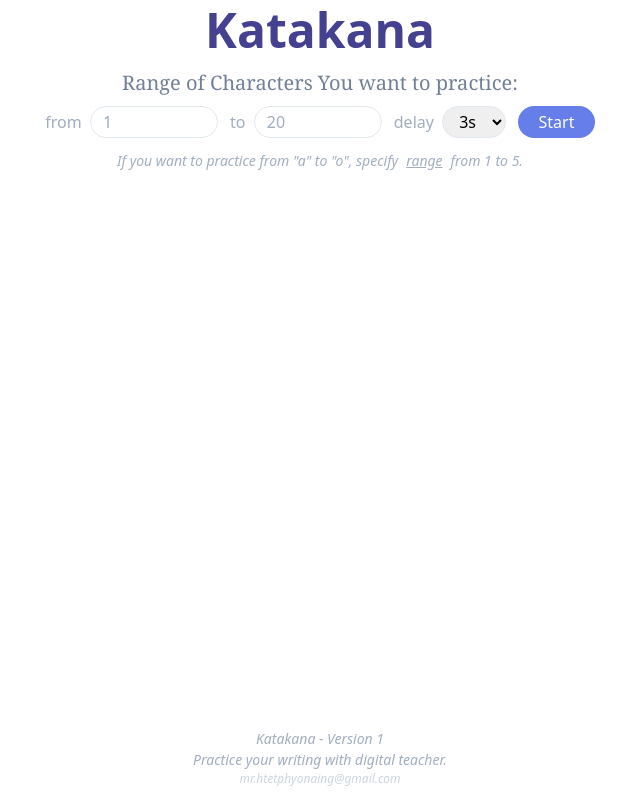
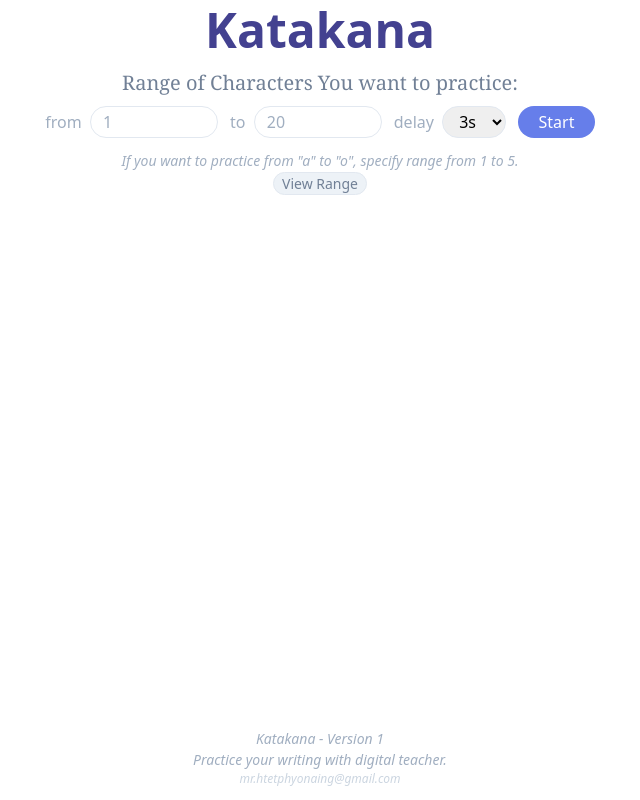
Before and after one commit to mrhpn/react--japanese-katakana-random-chars, a React (Create React App) app: page / in a window 1280 px wide. Shown: the whole page, without its empty margins (320-960 px from the left). Built offline with nearby package versions, Linux system fonts and the light colour scheme.

Commit message:
updated UI

```diff
--- a/src/App.js
+++ b/src/App.js
@@ -87,23 +87,24 @@ function App() {
               className="bg-indigo-500 text-white py-1 px-1 mt-2 md:mt-0 md:px-3 rounded-full hover:bg-indigo-700 cursor-pointer focus:shadow-outline focus:outline-none"
             />
             <span className="block text-gray-500 italic text-xs md:text-sm mt-3">
-              If you want to practice from "a" to "o", specify
-              <a
+              If you want to practice from "a" to "o", specify range from 1 to
+              5.
+            </span>
+            <button
               onClick={() => handleShowCharactersBtn()}
               title="Click to see range"
-                className="text-sm px-2 text-gray-500 cursor-pointer underline focus:shadow-outline focus:outline-none"
+              className="text-sm px-2 text-gray-600 cursor-pointer border bg-gray-200 rounded-full focus:shadow-outline focus:outline-none"
             >
-                range
-              </a>
-              from 1 to 5.
-            </span>
+              View Range
+            </button>
           </form>
           {/* <hr className="my-10" /> */}
-          <div className="w-full h-128 mt-5 Center">
+          <div className="w-full h-128 mt-10 Center">
             <Scrollbars autoHide autoHideTimeout={1000}>
               {shuffledItems &&
                 shuffledItems.map((item, index) => {
                   return (
+                    <React.Fragment>
                       <figure className="inline-block border p-2 w-16 md:w-20">
                         <img
                           key={item}
@@ -111,6 +112,8 @@ function App() {
                         />
                         <figcaption>{index + 1}</figcaption>
                       </figure>
+                      {(index + 1) % 5 === 0 && <br />}
+                    </React.Fragment>
                   );
                 })}
             </Scrollbars>
```
Lines whose indentation alone changed are shown as unchanged.
